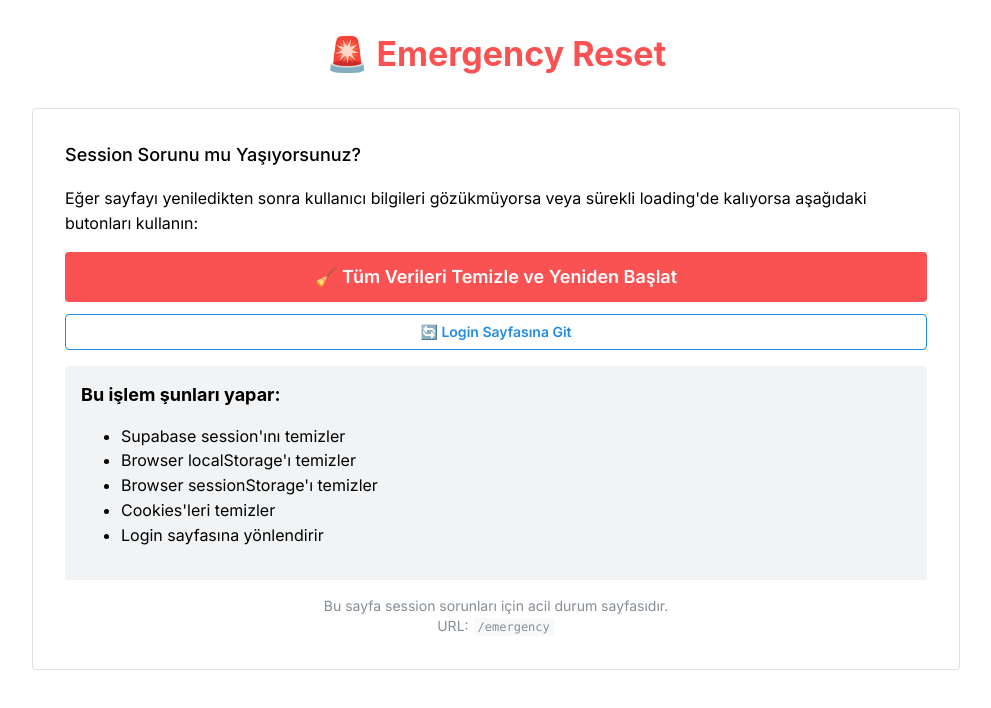
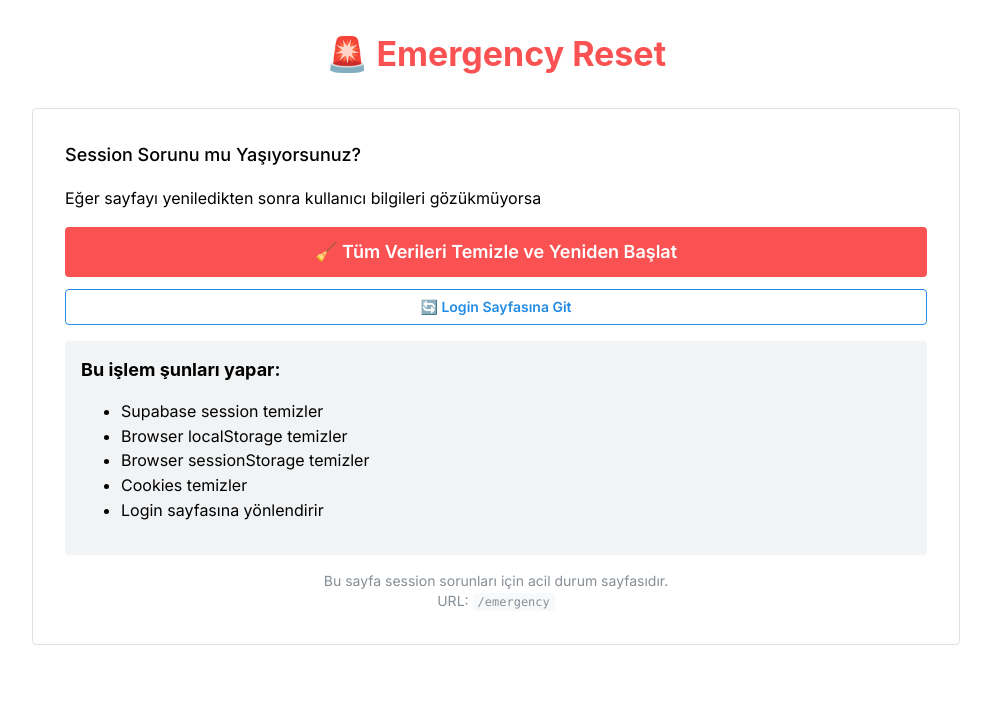
Before and after one commit to sefedemircan/triz-pos, a Next.js app: page /emergency in a window 1280 px wide. Shown: the top 708 px of the page, without its empty margins (144-1135 px from the left). Built offline with nearby package versions, Linux system fonts and the light colour scheme; no server answers.

Commit message:
Fix bugs

```diff
--- a/src/app/debug/page.tsx
+++ b/src/app/debug/page.tsx
@@ -170,7 +170,7 @@ export default function DebugPage() {
         <Paper p="md" withBorder>
           <Title order={3} mb="md">Session Bilgileri</Title>
           <Button onClick={checkSession} mb="md">
-            Session'ı Kontrol Et
+            Session Kontrol Et
           </Button>
           {sessionData && (
             <JsonInput
--- a/src/app/emergency/page.tsx
+++ b/src/app/emergency/page.tsx
@@ -64,7 +64,7 @@ export default function EmergencyPage() {
 
             <Text>
               Eğer sayfayı yeniledikten sonra kullanıcı bilgileri gözükmüyorsa
-              veya sürekli loading'de kalıyorsa aşağıdaki butonları kullanın:
+
             </Text>
 
             <Stack gap="sm">
@@ -89,10 +89,10 @@ export default function EmergencyPage() {
             <Paper p="md" bg="gray.1">
               <Title order={4} mb="sm">Bu işlem şunları yapar:</Title>
               <ul>
-                <li>Supabase session'ını temizler</li>
-                <li>Browser localStorage'ı temizler</li>
-                <li>Browser sessionStorage'ı temizler</li>
-                <li>Cookies'leri temizler</li>
+                <li>Supabase session temizler</li>
+                <li>Browser localStorage temizler</li>
+                <li>Browser sessionStorage temizler</li>
+                <li>Cookies temizler</li>
                 <li>Login sayfasına yönlendirir</li>
               </ul>
             </Paper>
--- a/src/components/QuickStockActions.tsx
+++ b/src/components/QuickStockActions.tsx
@@ -245,7 +245,7 @@ export function QuickStockActions({ item, onSuccess }: QuickStockActionsProps) {
               min={0}
               step={0.001}
               required
-              icon={config.icon}
+              leftSection={config.icon}
               {...form.getInputProps('quantity')}
             />
 
```
